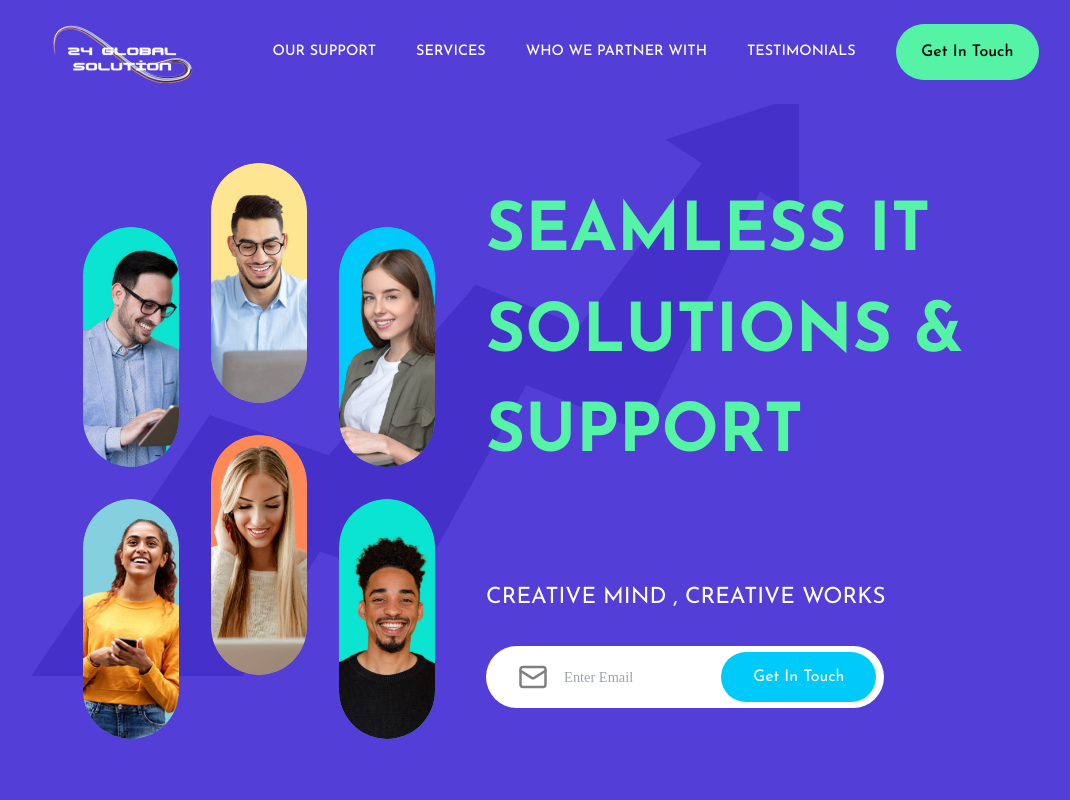
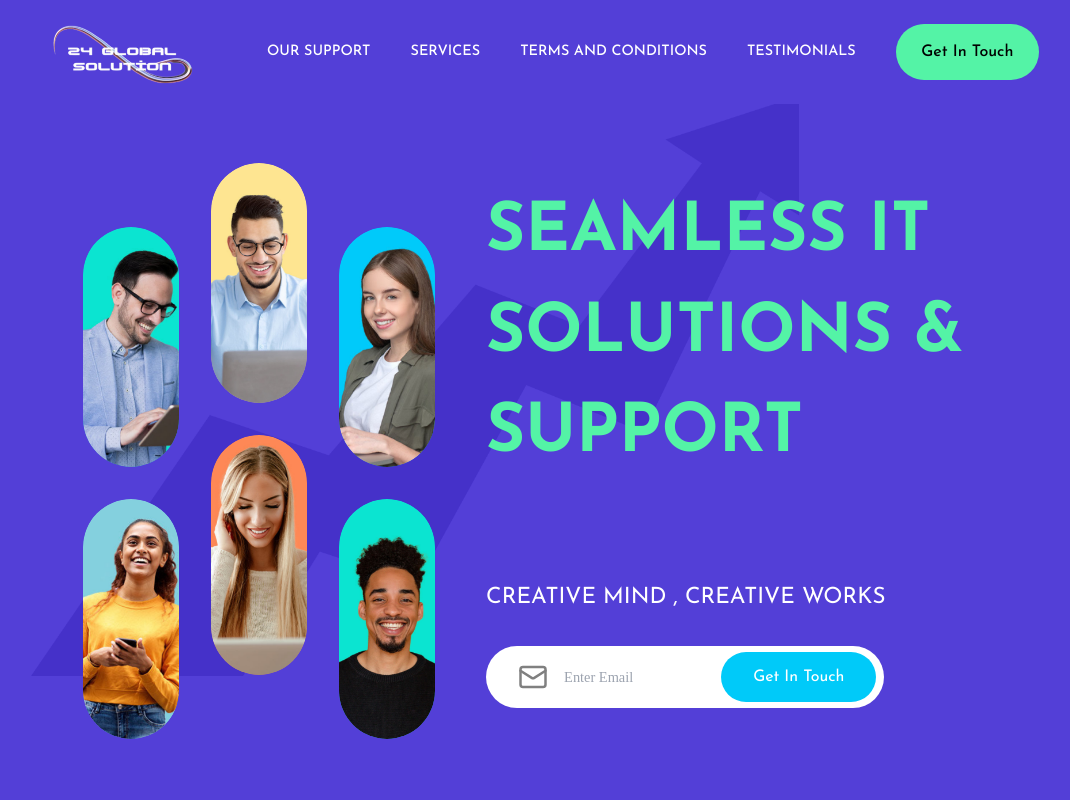
Before and after one commit to PrinceSoni23/24GS, a Next.js app: page / in a window 1280 px wide. Shown: the top 800 px of the page, without its empty margins (97-1167 px from the left). Built offline with nearby package versions, Linux system fonts and the light colour scheme.

Commit message:
Added Intern Profile lookup functionality 2

```diff
--- a/src/components/Footer/Footer.jsx
+++ b/src/components/Footer/Footer.jsx
@@ -21,7 +21,7 @@ const Footer = () => {
             <li><a href="/about">About Us</a></li>
             <li><a href="/services">Our Services</a></li>
             <li><a href="/Contact">Contact</a></li>
-            <li><a href="/TC">Terms and conditions</a></li>
+            <li><a href="/Intern">Internship Verification</a></li>
             <li><a href="/PP">Privacy Policy</a></li>
             <li><a href="/RC"> Return and cancellation policy</a></li>
           </ul>
--- a/src/components/Navbar/Navbar.jsx
+++ b/src/components/Navbar/Navbar.jsx
@@ -48,9 +48,9 @@ const Navbar = () => {
                             <Link href="/services">
                                 <span>Services</span>
                             </Link>
-                            <ScrollLink to="wwi-wrapper" spy smooth>
-                                <span>Who we Partner With</span>
-                            </ScrollLink>
+                            <Link href="/TC">
+                                <span>Terms And Conditions</span>
+                            </Link>
                             <ScrollLink to="t-wrapper" spy smooth offset={100}>
                                 <span>Testimonials</span>
                             </ScrollLink>
```
